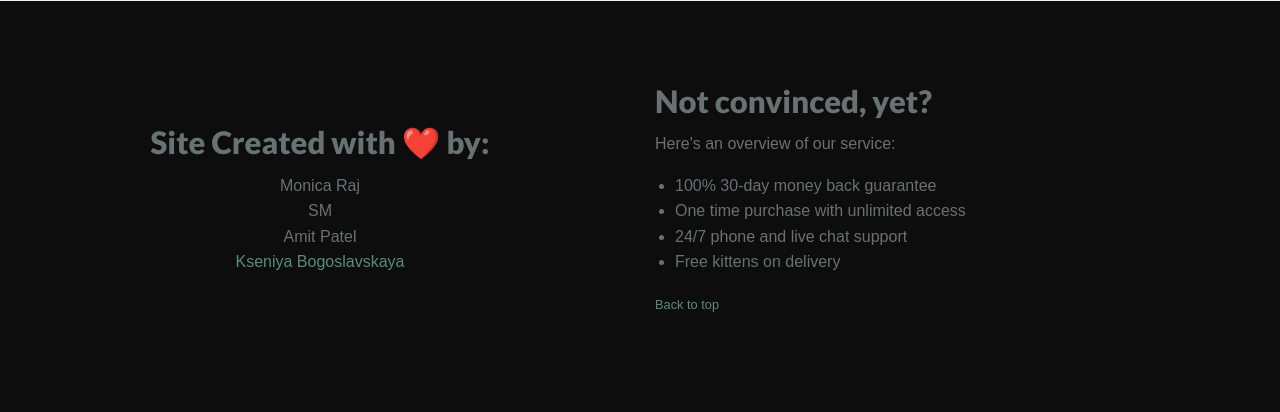
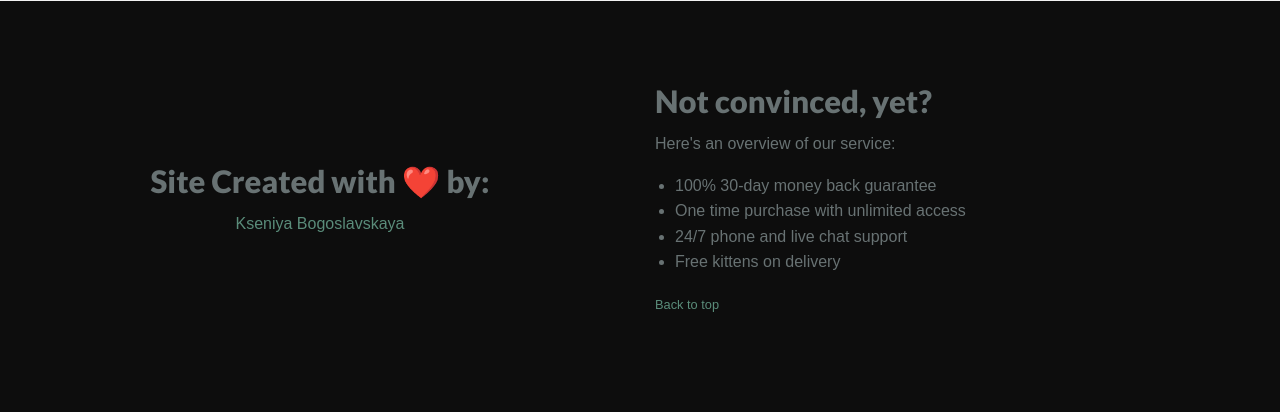
Before and after one commit to ChiqueCode/car_dealerships_dream, a Flask app: page / in a window 1280 px wide. Shown: the part 2912-3324 px from the top of the page. Run offline with Flask 2, Linux system fonts and the light colour scheme; data that the repository does not hold is empty; parts of the project's set-up code (start-up, migrations or seed data) failed here and were passed over; some libraries are stand-ins or nearby versions.

Commit message:
♻️Final commit

```diff
--- a/templates/client-area.html
+++ b/templates/client-area.html
@@ -144,9 +144,6 @@
       <div class="cell medium-7 large-5 text-center">
         <h3>Site Created with ❤️ by:</h3>
         <ul class="no-bullet">
-          <li><a href="#"></a>Monica Raj</li>
-          <li><a href="#"></a>SM</li>
-          <li><a href="#"></a>Amit Patel</li>
           <li><a href="https://chique.dev/">Kseniya Bogoslavskaya</a></li>
         </ul>
       </div>
--- a/templates/index.html
+++ b/templates/index.html
@@ -188,9 +188,6 @@
       <div class="cell medium-7 large-6 text-center">
         <h3>Site Created with ❤️ by:</h3>
         <ul class="no-bullet">
-          <li><a href="#"></a>Monica Raj</li>
-          <li><a href="#"></a>SM</li>
-          <li><a href="#"></a>Amit Patel</li>
           <li><a href="https://chique.dev/">Kseniya Bogoslavskaya</a></li>
         </ul>
       </div>
```
